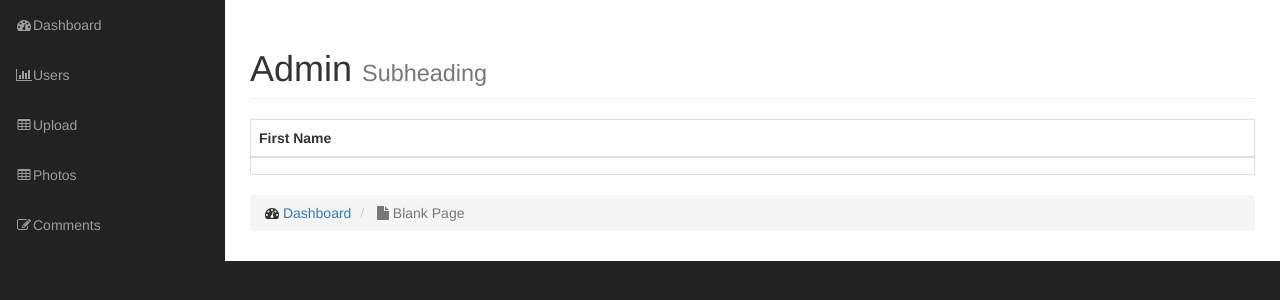
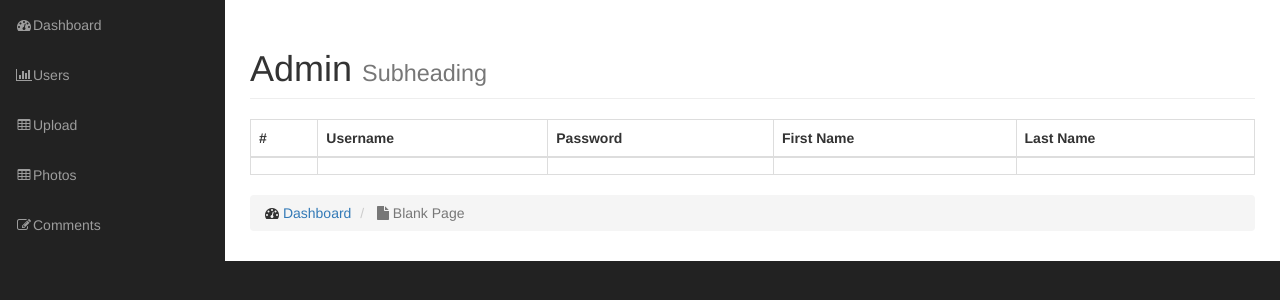
Before and after one commit to kimono-k/Kimono-CMS-OOP, a PHP site: page /admin in a window 1280 px wide. Shown: the part 51-351 px from the top of the page. Run offline with PHP 8.4, Linux system fonts and the light colour scheme; grey boxes labelled with a size stand in for pictures from a placeholder-image service; data that the repository does not hold is empty; some libraries are stand-ins or nearby versions.

Commit message:
- object properties initialized to iterate through :)

```diff
--- a/admin/includes/User.php
+++ b/admin/includes/User.php
@@ -1,6 +1,12 @@
 <?php
 class User
 {
+    public $id;
+    public $username;
+    public $password;
+    public $first_name;
+    public $last_name;
+
     /**
     * Returns a all the users from the database
     * @return mixed
@@ -23,7 +29,7 @@ class User
 
     /**
      * An easy method to use in other functions to execute a SQL statement by passing in an argument
-     * Warning! - Returns SQL as a string make sure you convert to an array then you can iterate through the data
+     * Warning! - Returns SQL as a string make sure you convert this to an array then you can iterate through the data
      * @param $sql
      * @return mixed
      */
--- a/admin/includes/admin_content.php
+++ b/admin/includes/admin_content.php
@@ -1,6 +1,7 @@
 <?php
 $result_set = User::find_all_users();
 $found_user = User::find_user_by_id(1);
+$user = new User();
 ?>
 
 <div class="container-fluid">
@@ -15,17 +16,30 @@ $found_user = User::find_user_by_id(1);
             <table class="table table-bordered table-hover">
                 <thead>
                     <tr>
+                        <th>#</th>
+                        <th>Username</th>
+                        <th>Password</th>
                         <th>First Name</th>
+                        <th>Last Name</th>
                     </tr>
                 </thead>
                 <tbody>
                 <?php while ($row = mysqli_fetch_array($result_set)) { ?>
                     <tr>
-                        <td><?= $row['username']; ?></td>
+                        <!-- Initialize properties from user class -->
+                        <td><?= $user->id = $row['id']; ?></td>
+                        <td><?= $user->username = $row['username']; ?></td>
+                        <td><?= $user->password = $row['password']; ?></td>
+                        <td><?= $user->first_name = $row['first_name']; ?></td>
+                        <td><?= $user->last_name = $row['last_name']; ?></td>
                     </tr>
                 <?php } ?>
                     <tr>
-                        <td><?= $found_user['username']; ?></td>
+                        <td><?= $user->id = $found_user['id']; ?></td>
+                        <td><?= $user->username = $found_user['username']; ?></td>
+                        <td><?= $user->password = $found_user['password']; ?></td>
+                        <td><?= $user->first_name = $found_user['first_name']; ?></td>
+                        <td><?= $user->last_name = $found_user['last_name']; ?></td>
                     </tr>
                 </tbody>
             </table>
```
